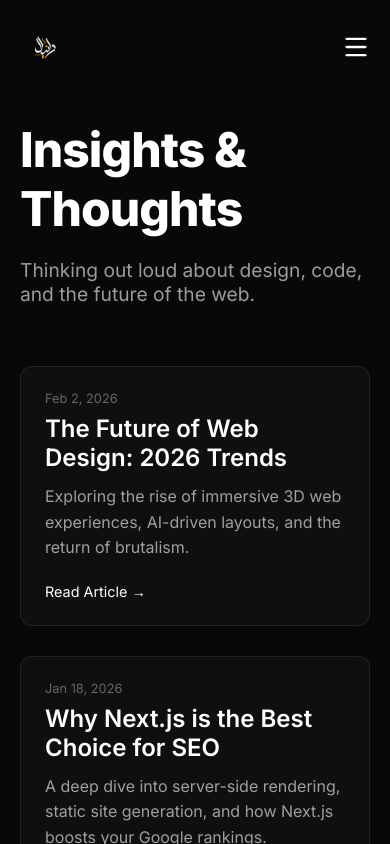
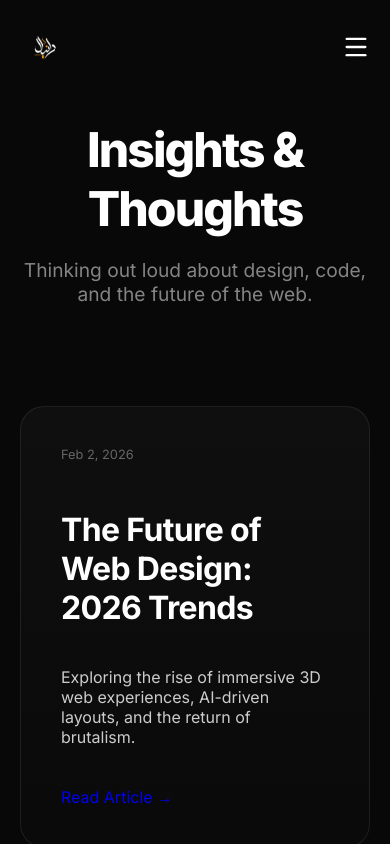
Before and after one commit to HackerDaniyal/daniyal_portfolio, a Next.js app: page /blog in a window 390 px wide. Shown: the top 844 px of the page. Built offline with nearby package versions, Linux system fonts and the light colour scheme.

Commit message:
Experience: Implemented detailed, high-impact project case studies

```diff
--- a/src/app/resources.module.css
+++ b/src/app/resources.module.css
@@ -1,73 +1,153 @@
 .container {
-    padding: 120px 20px;
-    max-width: 800px;
+    padding: 160px 20px;
+    max-width: 1100px;
     margin: 0 auto;
     color: #ccc;
     font-family: var(--font-body);
 }
 
 .title {
-    font-size: 3rem;
+    font-size: clamp(3rem, 8vw, 4.5rem);
     font-weight: 800;
     color: #fff;
     margin-bottom: 20px;
-    letter-spacing: -0.02em;
+    letter-spacing: -0.04em;
+    text-align: center;
 }
 
 .subtitle {
     font-size: 1.2rem;
-    color: rgba(255, 255, 255, 0.6);
-    margin-bottom: 60px;
-}
-
-.section {
-    margin-bottom: 60px;
-}
-
-.sectionTitle {
-    font-size: 2rem;
-    font-weight: 700;
-    color: #fff;
-    margin-bottom: 24px;
+    color: rgba(255, 255, 255, 0.5);
+    margin-bottom: 100px;
+    text-align: center;
+    max-width: 600px;
+    margin-left: auto;
+    margin-right: auto;
 }
 
 .grid {
     display: grid;
-    grid-template-columns: repeat(auto-fill, minmax(300px, 1fr));
-    gap: 30px;
+    grid-template-columns: 1fr;
+    gap: 80px;
 }
 
 .card {
-    background: rgba(255, 255, 255, 0.03);
+    background: linear-gradient(180deg, rgba(255, 255, 255, 0.03) 0%, rgba(255, 255, 255, 0.01) 100%);
     border: 1px solid rgba(255, 255, 255, 0.08);
-    border-radius: 12px;
-    padding: 24px;
-    transition: all 0.3s ease;
+    border-radius: 24px;
+    padding: 60px;
+    transition: all 0.4s cubic-bezier(0.16, 1, 0.3, 1);
+    display: grid;
+    grid-template-columns: 1fr 1fr;
+    gap: 60px;
+    align-items: center;
 }
 
 .card:hover {
-    background: rgba(255, 255, 255, 0.05);
-    border-color: rgba(255, 255, 255, 0.2);
-    transform: translateY(-5px);
+    border-color: rgba(255, 140, 0, 0.3);
+    background: linear-gradient(180deg, rgba(255, 255, 255, 0.04) 0%, rgba(255, 255, 255, 0.02) 100%);
+}
+
+.cardContent {
+    display: flex;
+    flex-direction: column;
+    gap: 32px;
+}
+
+.cardCategory {
+    font-size: 0.8rem;
+    color: var(--primary);
+    font-weight: 700;
+    letter-spacing: 0.1em;
+    text-transform: uppercase;
 }
 
 .cardTitle {
-    font-size: 1.5rem;
-    font-weight: 600;
+    font-size: 2.5rem;
+    font-weight: 700;
     color: #fff;
-    margin-bottom: 12px;
+    letter-spacing: -0.02em;
 }
 
-.cardText {
-    color: rgba(255, 255, 255, 0.6);
-    line-height: 1.6;
-    margin-bottom: 20px;
+.cardDetails {
+    display: flex;
+    flex-direction: column;
+    gap: 24px;
 }
 
-.cardLink {
+.detailItem {
+    display: flex;
+    flex-direction: column;
+    gap: 8px;
+}
+
+.detailLabel {
+    font-size: 0.75rem;
+    font-weight: 800;
+    color: rgba(255, 255, 255, 0.3);
+    text-transform: uppercase;
+    letter-spacing: 0.05em;
+}
+
+.detailText {
+    font-size: 1rem;
+    line-height: 1.6;
+    color: rgba(255, 255, 255, 0.7);
+}
+
+.detailHighlight {
     color: #fff;
-    text-decoration: underline;
-    font-size: 0.9rem;
+    font-weight: 500;
+}
+
+.resultsBox {
+    background: rgba(255, 140, 0, 0.05);
+    border: 1px solid rgba(255, 140, 0, 0.1);
+    padding: 20px;
+    border-radius: 12px;
+    margin-top: 10px;
+}
+
+.resultsText {
+    color: var(--primary);
+    font-weight: 600;
+    font-size: 0.95rem;
+}
+
+.cardImageWrapper {
+    position: relative;
+    border-radius: 16px;
+    overflow: hidden;
+    background: #111;
+    aspect-ratio: 4/3;
+    border: 1px solid rgba(255, 255, 255, 0.05);
+}
+
+.cardImage {
+    object-fit: cover;
+    opacity: 0.8;
+    transition: transform 0.6s ease;
+}
+
+.card:hover .cardImage {
+    transform: scale(1.05);
+    opacity: 1;
+}
+
+@media (max-width: 900px) {
+    .card {
+        grid-template-columns: 1fr;
+        padding: 40px;
+        gap: 40px;
+    }
+
+    .cardTitle {
+        font-size: 2rem;
+    }
+
+    .container {
+        padding-top: 120px;
+    }
 }
 
 .statusIndicator {
```
Also changed, not shown: src/app/case-studies/page.tsx (+66 -28 lines), src/lib/projects.ts (+24 -32 lines).
